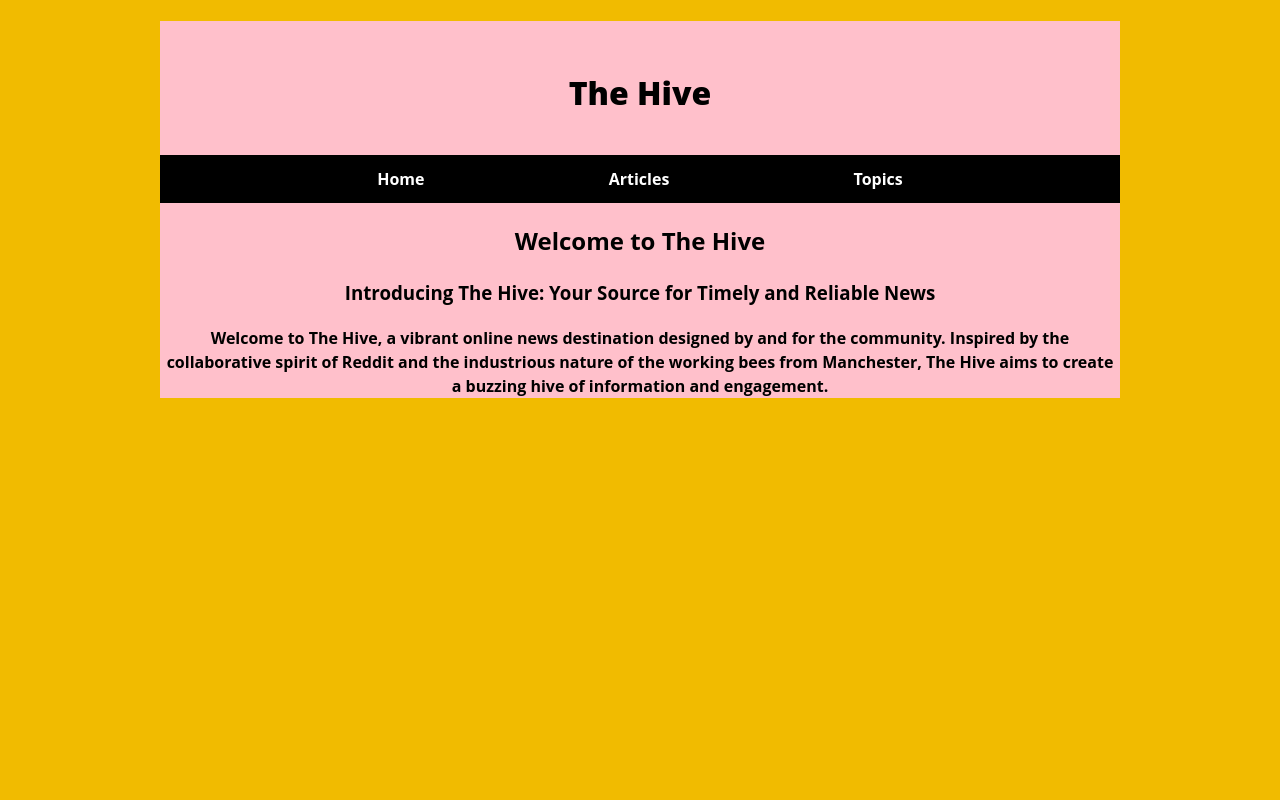
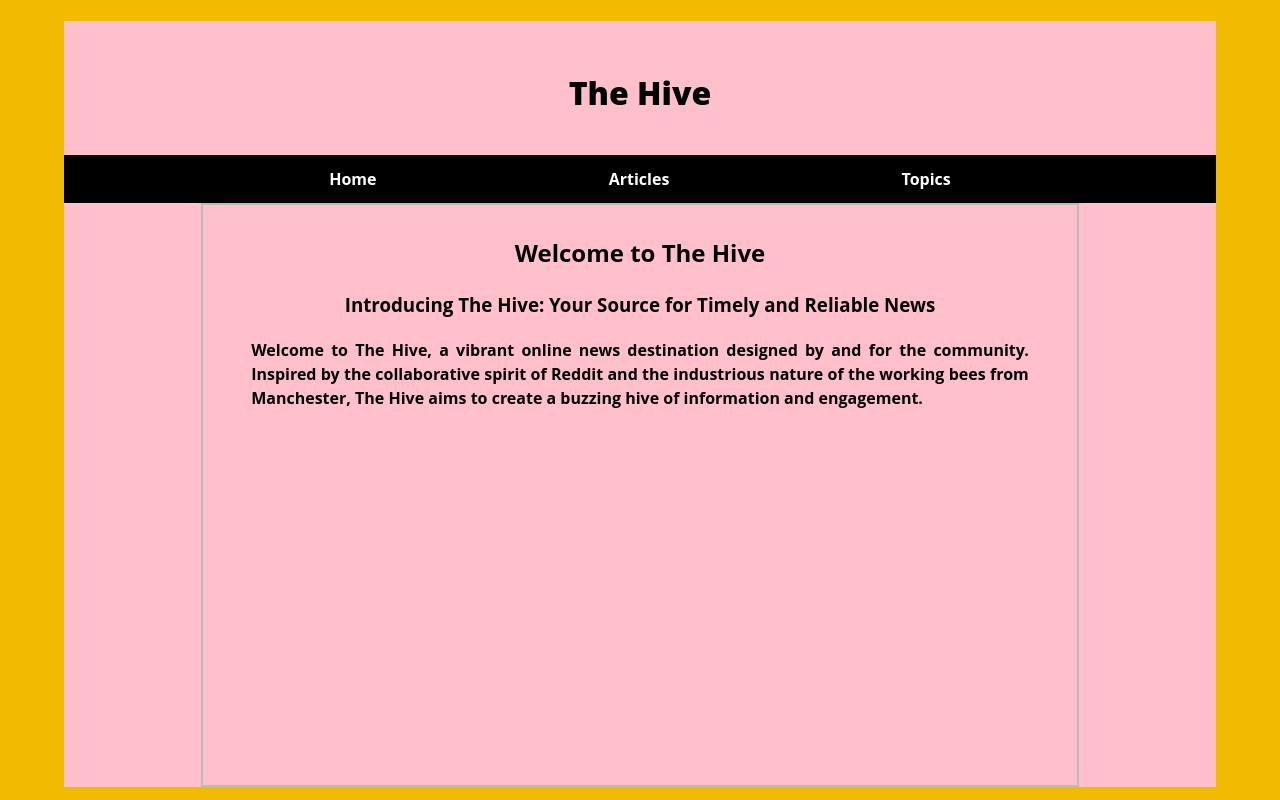
Before and after one commit to SirPhoros/CTorrubia_nc-news_FE, a React (Vite) app: page / in a window 1280 px wide. Built offline with nearby package versions, Linux system fonts and the light colour scheme.

Commit message:
Bit of Styling

```diff
--- a/src/App.css
+++ b/src/App.css
@@ -7,7 +7,17 @@
 body {
 	background-color: pink;
 	margin: auto;
+	width:90%;
+}
+
+main {
+	text-align: center;
+	margin: auto;
 	width: 75%;
+	min-height: 70vh;
+	overflow: overflow;
+	padding: 10px 5px;
+	border: 2px solid #bbb;
 }
 
 h1 {
@@ -44,9 +54,19 @@ nav a:hover {
 	color: #f1bb00;
 }
 
+p {
+	margin: 2% 5% 0% 5%;
+	text-align: justify;
+}
+
+.voteBlock {
+	margin-top: 50px;
+}
+
 #vote {
 	display: inline;
 }
+
 .upVote,
 .downVote {
 	margin-left: 5px;
@@ -76,3 +96,12 @@ img {
 	max-width: 400px;
 	height: auto;
 }
+
+fieldset {
+	font-weight: 700;
+	display: flex;
+	background-color: #d5d5d5;
+	justify-content: space-evenly;
+	width: auto;
+	margin: 0 0 10px 0;
+}
--- a/src/components/Articles.jsx
+++ b/src/components/Articles.jsx
@@ -118,7 +118,10 @@ export default function Items() {
 										src={article_img_url}
 										alt={title}
 									/>
-									<p>{topic}</p>
+									<p>
+										Subject:{' '}
+										<Link to={`/articles/topics/${topic}`}>{topic}</Link>
+									</p>
 									<p></p>
 									<p>Comments: {comment_count}</p>
 								</article>
--- a/src/components/CommentAdder.jsx
+++ b/src/components/CommentAdder.jsx
@@ -26,7 +26,9 @@ export default function CommentAdder({ setComments, id }) {
 				className="CommentAdder"
 				onSubmit={handleSubmit}
 			>
-				<label htmlFor="newComment">Add a Comment</label>
+				<label htmlFor="newComment">
+					Add a Comment: <br />
+				</label>
 				<textarea
 					id="newComment"
 					multiline="true"
--- a/src/components/Home.jsx
+++ b/src/components/Home.jsx
@@ -1,6 +1,6 @@
 export default function Home() {
 	return (
-		<>
+		<main>
 			<h2 className="title">Welcome to The Hive</h2>
 			<h3 className="description-title">
 				Introducing The Hive: Your Source for Timely and Reliable News
@@ -11,6 +11,6 @@ export default function Home() {
 				the industrious nature of the working bees from Manchester, The Hive
 				aims to create a buzzing hive of information and engagement.
 			</p>
-		</>
+		</main>
 	)
 }
--- a/src/components/SingleArticle.jsx
+++ b/src/components/SingleArticle.jsx
@@ -1,6 +1,7 @@
 import { useEffect, useState } from 'react'
 import { useParams } from 'react-router-dom'
 import { getArticleById, voteArticle } from '../../utils'
+import { Link } from 'react-router-dom'
 import Comments from './Comments'
 import moment from 'moment'
 
@@ -83,7 +84,9 @@ export default function SingleArticle() {
 								alt={title}
 							/>
 							<p>
-								Author: {author} <br></br> Topic: {topic} <br></br> Posted on:{' '}
+								Author: {author} <br></br> Category:{' '}
+								<Link to={`/articles/topics/${topic}`}>{topic}</Link> <br></br>{' '}
+								Posted on:{' '}
 								{moment(created_at).format('Do MMMM YYYY, h:mm:ss a')}
 							</p>
 							<p>{body}</p>
```
